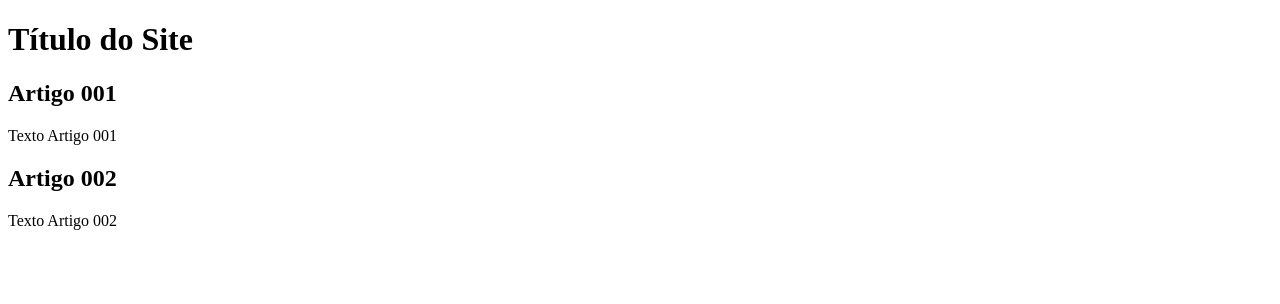
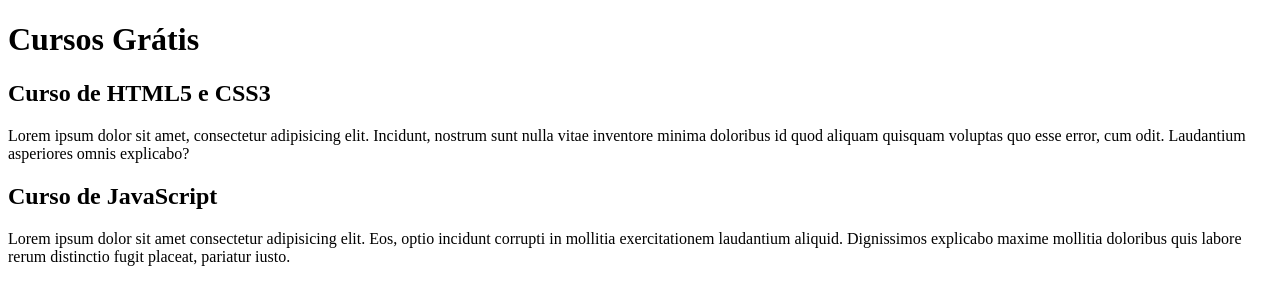
Before and after one commit to EliasCassimiro/projetoSite, a plain HTML site: page index.html in a window 1280 px wide. Drawn offline with Linux system fonts and the light colour scheme.

Commit message:
comecei a escrever o conteúdo

```diff
--- a/index.html
+++ b/index.html
@@ -1,5 +1,5 @@
 <!DOCTYPE html>
-<html lang="en">
+<html lang="pt-br">
     <head>
         <meta charset="UTF-8">
         <meta name="viewport" content="width=device-width, initial-scale=1.0">
@@ -9,16 +9,20 @@
     <body>
         <main>
             <header>
-                <h1>Título do Site</h1>
+                <h1>Cursos Grátis</h1>
 
                 <article>
-                    <h2>Artigo 001</h2>
-                    <p>Texto Artigo 001</p>
+                    <h2>Curso de HTML5 e CSS3</h2>
+                    <p>Lorem ipsum dolor sit amet, consectetur adipisicing elit. Incidunt, nostrum sunt nulla
+                        vitae inventore minima doloribus id quod aliquam quisquam voluptas quo esse error,
+                        cum odit. Laudantium asperiores omnis explicabo?</p>
                 </article>
 
                 <article>
-                    <h2>Artigo 002</h2>
-                    <p>Texto Artigo 002</p>
+                    <h2>Curso de JavaScript</h2>
+                    <p>Lorem ipsum dolor sit amet consectetur adipisicing elit. Eos, optio incidunt corrupti
+                        in mollitia exercitationem laudantium aliquid. Dignissimos explicabo maxime mollitia
+                        doloribus quis labore rerum distinctio fugit placeat, pariatur iusto.</p>
                 </article>
             </header>
         </main>
```
